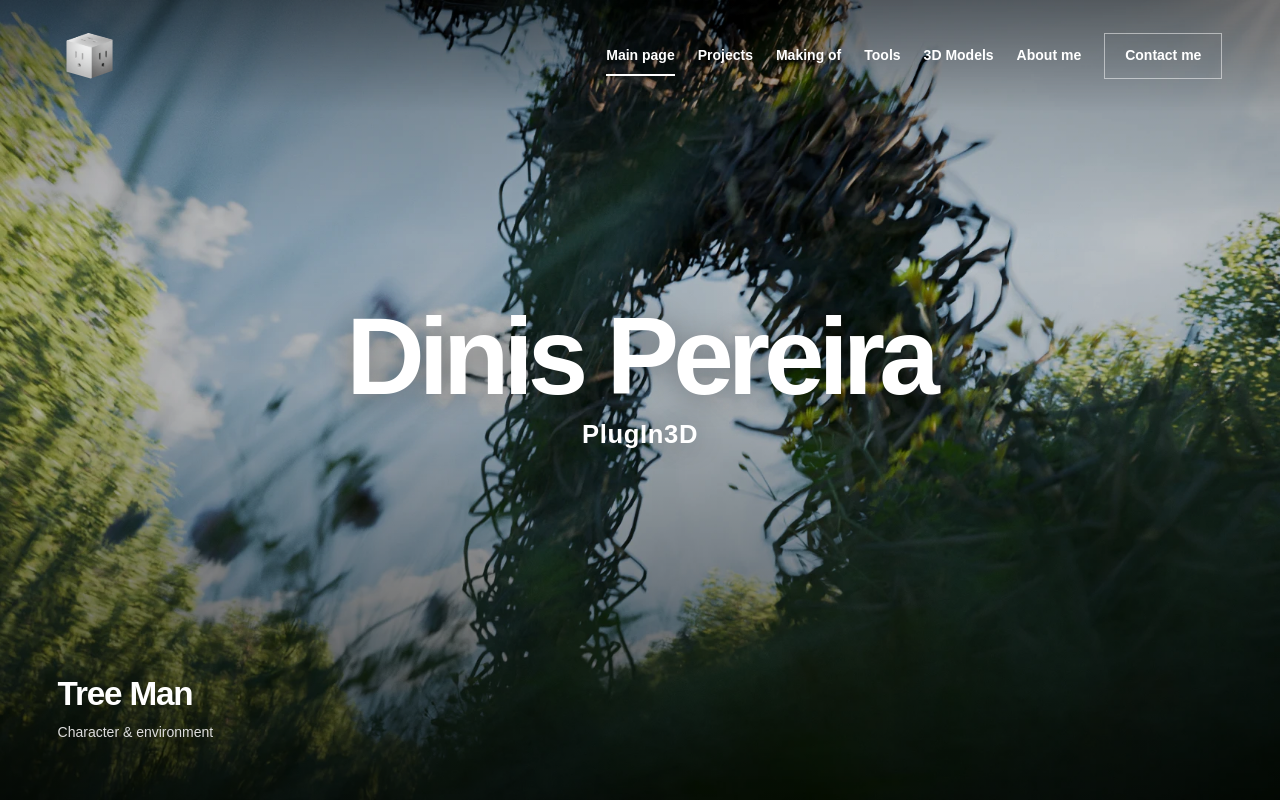
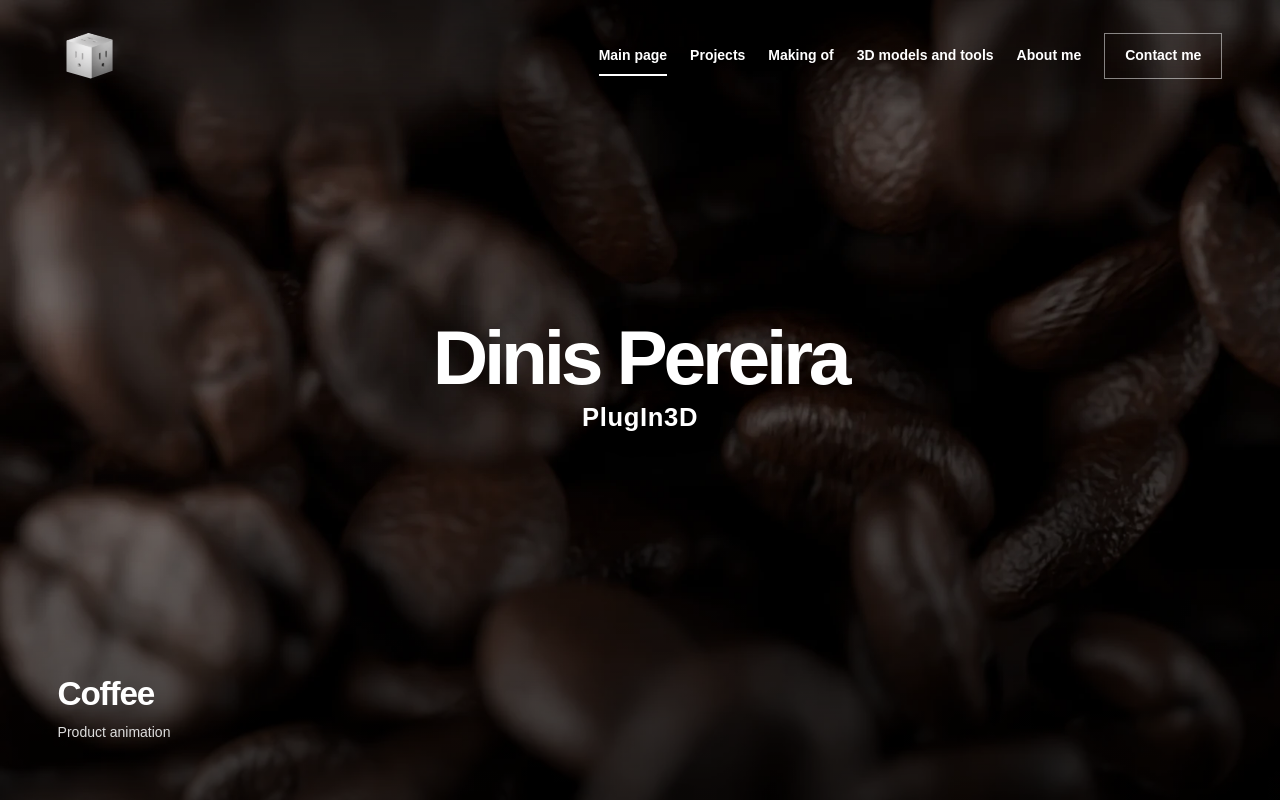
Before and after one commit to denisspap/plugin3d-website, a Next.js app: page / in a window 1280 px wide. Built offline with nearby package versions, Linux system fonts and the light colour scheme.

Commit message:
Randomize homepage opening and combine models and tools

```diff
--- a/app/models/page.tsx
+++ b/app/models/page.tsx
@@ -1,7 +1,9 @@
-import { asset } from '@/lib/content';
-import { models } from '@/lib/catalog';
-import { SiteFooter } from '@/components/site-footer';
-export const metadata = { title: '3D Models' };
+'use client';
+import Link from 'next/link';
+import { useEffect } from 'react';
+import { useRouter } from 'next/navigation';
 export default function Models() {
-  return <><main id="main-content" className="page-shell"><div className="page-heading"><h1>3D Models</h1></div><div className="model-grid">{models.map(model => <article className="model-card" key={model.id}><a href={model.url} target="_blank" rel="noreferrer" aria-label={`View ${model.title} on Superhive`}><img src={asset(`/models/${model.id}.webp`)} alt={model.title} loading="lazy"/></a><h2>{model.title}</h2><p>{model.description}</p><a className="text-link" href={model.url} target="_blank" rel="noreferrer">View on Superhive</a></article>)}</div></main><SiteFooter/></>;
+  const router = useRouter();
+  useEffect(() => { router.replace('/tools/#models'); }, [router]);
+  return <main id="main-content" className="page-shell"><Link className="text-link" href="/tools/#models">3D models and tools</Link></main>;
 }
--- a/app/page.tsx
+++ b/app/page.tsx
@@ -4,16 +4,16 @@ import { useCallback, useEffect, useRef, useState } from 'react';
 import { frames, projectImage } from '@/lib/content';
 
 export default function Home() {
-  const [current, setCurrent] = useState(0);
+  const [current, setCurrent] = useState<number | null>(null);
   const [previous, setPrevious] = useState<number | null>(null);
   const [paused, setPaused] = useState(false);
   const [ready, setReady] = useState(false);
   const [hidden, setHidden] = useState(false);
   const bag = useRef<number[]>([]);
-  const index = useRef(0);
+  const index = useRef(-1);
   const loading = useRef(false);
   const mounted = useRef(true);
-  const frame = frames[current];
+  const frame = current === null ? null : frames[current];
   const show = useCallback(async (target: number) => {
     if (loading.current || target === index.current) return;
     loading.current = true;
@@ -40,6 +40,16 @@ export default function Home() {
   }, [show]);
   useEffect(() => {
     mounted.current = true;
+    let lastOpening = -1;
+    try {
+      const saved = sessionStorage.getItem('plugin3d-opening-frame');
+      if (saved !== null) lastOpening = Number(saved);
+    } catch { /* The slideshow also works when browser storage is unavailable. */ }
+    const choices = frames.map((_, i) => i).filter(i => i !== lastOpening);
+    const opening = choices[Math.floor(Math.random() * choices.length)] ?? 0;
+    index.current = opening;
+    setCurrent(opening);
+    try { sessionStorage.setItem('plugin3d-opening-frame', String(opening)); } catch {}
     const motion = window.matchMedia('(prefers-reduced-motion: reduce)');
     setPaused(motion.matches);
     const onMotion = () => setPaused(motion.matches);
@@ -60,14 +70,14 @@ export default function Home() {
   }, [ready]);
   return <main id="main-content" className="home">
     <section className="hero" aria-label="Projects">
-      <Link className="hero-image-link" href={`/projects/${frame.film.slug}/`} aria-label={`View ${frame.film.title}`}>
+      {frame && <Link className="hero-image-link" href={`/projects/${frame.film.slug}/`} aria-label={`View ${frame.film.title}`}>
         {previous !== null && <img className="hero-image previous-image" src={projectImage(frames[previous].film, frames[previous].frame)} alt="" style={{ objectPosition: frames[previous].film.focus }} />}
         <img key={current} className={`hero-image ${previous !== null ? 'entering' : ''}`} src={projectImage(frame.film, frame.frame)} alt={`${frame.film.title} — a frame by Dinis Pereira`} style={{ objectPosition: frame.film.focus }} fetchPriority="high" onLoad={() => setReady(true)} />
         <div className="hero-shade" />
-      </Link>
+      </Link>}
       <div className="hero-identity"><h1>Dinis Pereira</h1><p className="identity-subtitle">PlugIn3D</p></div>
       <div className="hero-bottom">
-        <Link href={`/projects/${frame.film.slug}/`} className="hero-project" key={frame.film.slug}><h2>{frame.film.title}</h2><p>{frame.film.category}</p></Link>
+        {frame && <Link href={`/projects/${frame.film.slug}/`} className="hero-project" key={frame.film.slug}><h2>{frame.film.title}</h2><p>{frame.film.category}</p></Link>}
       </div>
     </section>
   </main>;
--- a/app/projects/page.tsx
+++ b/app/projects/page.tsx
@@ -3,5 +3,5 @@ import { films, projectImage } from '@/lib/content';
 import { SiteFooter } from '@/components/site-footer';
 export const metadata = { title: 'Projects' };
 export default function Projects() {
-  return <><main id="main-content" className="page-shell"><div className="page-heading"><h1>Projects</h1></div><div className="project-grid">{films.map((film, i) => <Link href={`/projects/${film.slug}/`} key={film.slug} className={`project-card ${i === 0 ? 'featured' : ''}`}><div className="project-thumb"><img src={projectImage(film, 1, i !== 0)} alt={film.title} loading={i < 2 ? 'eager' : 'lazy'} style={{ objectPosition: film.focus }}/></div><div className="project-caption"><h2>{film.title}</h2><span>{film.category}</span></div></Link>)}</div></main><SiteFooter/></>;
+  return <><main id="main-content" className="page-shell"><div className="page-heading"><h1>Projects</h1></div><div className="project-grid">{films.map((film, i) => <Link href={`/projects/${film.slug}/`} key={film.slug} className="project-card"><div className="project-thumb"><img src={projectImage(film, 1, true)} alt={film.title} loading={i < 2 ? 'eager' : 'lazy'} style={{ objectPosition: film.focus }}/></div><div className="project-caption"><h2>{film.title}</h2><span>{film.category}</span></div></Link>)}</div></main><SiteFooter/></>;
 }
--- a/app/tools/page.tsx
+++ b/app/tools/page.tsx
@@ -1,6 +1,23 @@
 import { products, asset } from '@/lib/content';
+import { models } from '@/lib/catalog';
 import { SiteFooter } from '@/components/site-footer';
-export const metadata = { title: 'Tools for Blender' };
+export const metadata = { title: '3D models and tools' };
 export default function Tools() {
-  return <><main id="main-content" className="page-shell"><div className="page-heading"><h1>Tools</h1><a className="publisher-note" href="https://superhivemarket.com/creators/dinisaddons" target="_blank" rel="noreferrer">Trusted publisher on Superhive · formerly Blender Market</a></div><div className="tools-list">{products.map((product, i) => <article className="tool-card" key={product.id}><a className="tool-image" href={product.url} target="_blank" rel="noreferrer" aria-label={`View ${product.name} on Superhive`}><img src={asset(`/tools/${product.id}.webp`)} alt={`${product.name} — official Superhive product image`} loading={i === 0 ? 'eager' : 'lazy'}/></a><div className="tool-content"><h2>{product.name}</h2><p>{product.description}</p><ul>{product.features.map(feature => <li key={feature}>{feature}</li>)}</ul><a className="button-link" href={product.url} target="_blank" rel="noreferrer">Get it on Superhive</a></div></article>)}</div></main><SiteFooter/></>;
+  return <>
+    <main id="main-content" className="page-shell">
+      <div className="page-heading"><h1>3D models and tools</h1><a className="publisher-note" href="https://superhivemarket.com/creators/dinisaddons" target="_blank" rel="noreferrer">Trusted publisher on Superhive · formerly Blender Market</a></div>
+      <section id="models" className="model-grid" aria-label="3D models">
+        {models.map((model, i) => <article className="model-card" key={model.id}>
+          <a href={model.url} target="_blank" rel="noreferrer" aria-label={`View ${model.title} on Superhive`}><img src={asset(`/models/${model.id}.webp`)} alt={model.title} loading={i === 0 ? 'eager' : 'lazy'}/></a>
+          <h2>{model.title}</h2><p>{model.description}</p><a className="text-link" href={model.url} target="_blank" rel="noreferrer">View on Superhive</a>
+        </article>)}
+      </section>
+      <section className="tools-list combined-tools" aria-label="Blender tools">
+        {products.map(product => <article className="tool-card" key={product.id}>
+          <a className="tool-image" href={product.url} target="_blank" rel="noreferrer" aria-label={`View ${product.name} on Superhive`}><img src={asset(`/tools/${product.id}.webp`)} alt={`${product.name} — official Superhive product image`} loading="lazy"/></a>
+          <div className="tool-content"><h2>{product.name}</h2><p>{product.description}</p><ul>{product.features.map(feature => <li key={feature}>{feature}</li>)}</ul><a className="button-link" href={product.url} target="_blank" rel="noreferrer">Get it on Superhive</a></div>
+        </article>)}
+      </section>
+    </main><SiteFooter/>
+  </>;
 }
--- a/components/site-header.tsx
+++ b/components/site-header.tsx
@@ -21,8 +21,7 @@ export function SiteHeader() {
       <Link href="/" aria-current={path === '/' ? 'page' : undefined}>Main page</Link>
       <Link href="/projects/" aria-current={path.startsWith('/projects') ? 'page' : undefined}>Projects</Link>
       <Link href="/making-of/" aria-current={path.startsWith('/making-of') ? 'page' : undefined}>Making of</Link>
-      <Link href="/tools/" aria-current={path.startsWith('/tools') ? 'page' : undefined}>Tools</Link>
-      <Link href="/models/" aria-current={path.startsWith('/models') ? 'page' : undefined}>3D Models</Link>
+      <Link href="/tools/" aria-current={path.startsWith('/tools') || path.startsWith('/models') ? 'page' : undefined}>3D models and tools</Link>
       <Link href="/about/" aria-current={path.startsWith('/about') ? 'page' : undefined}>About me</Link>
       <Link className="contact-nav" href="/contact/" aria-current={path.startsWith('/contact') ? 'page' : undefined}>Contact me</Link>
     </nav>
```
Also changed, not shown: app/globals.css, 1 other file (tests, documents, lock files or other folders).
